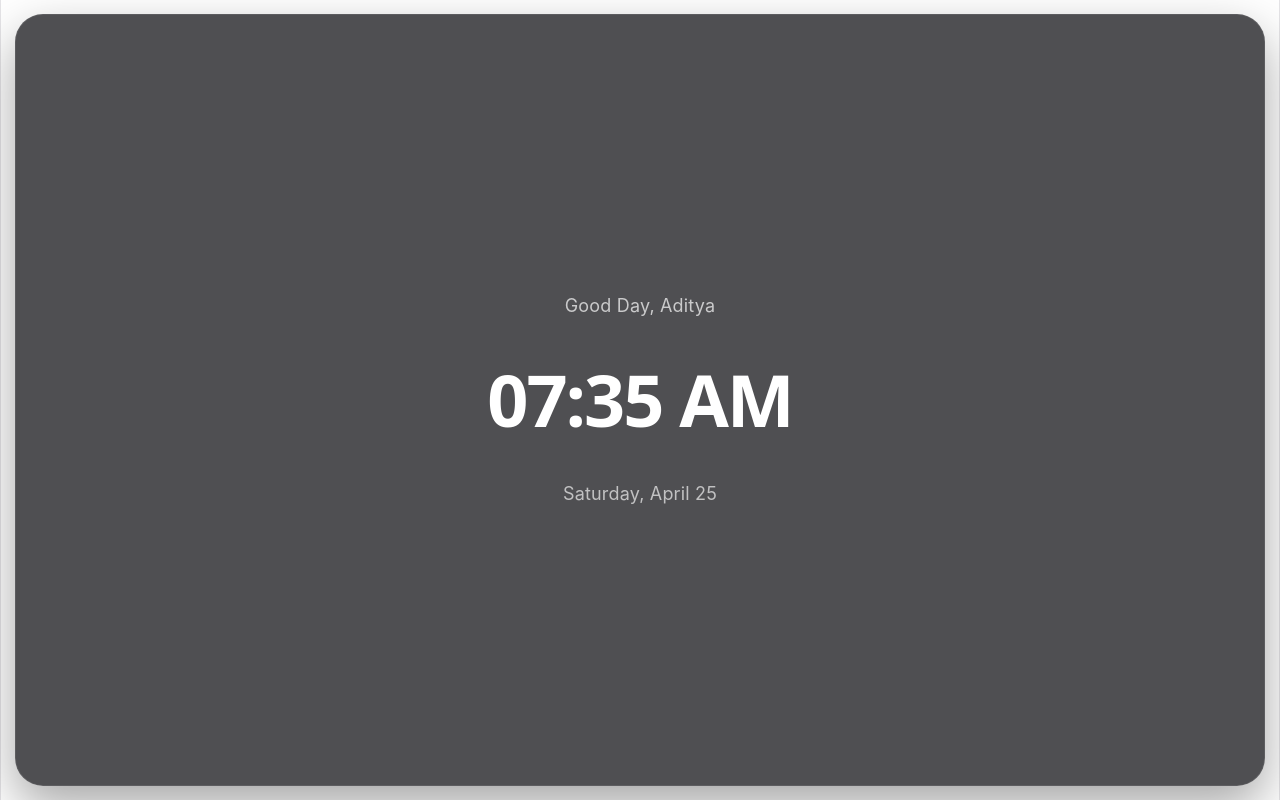
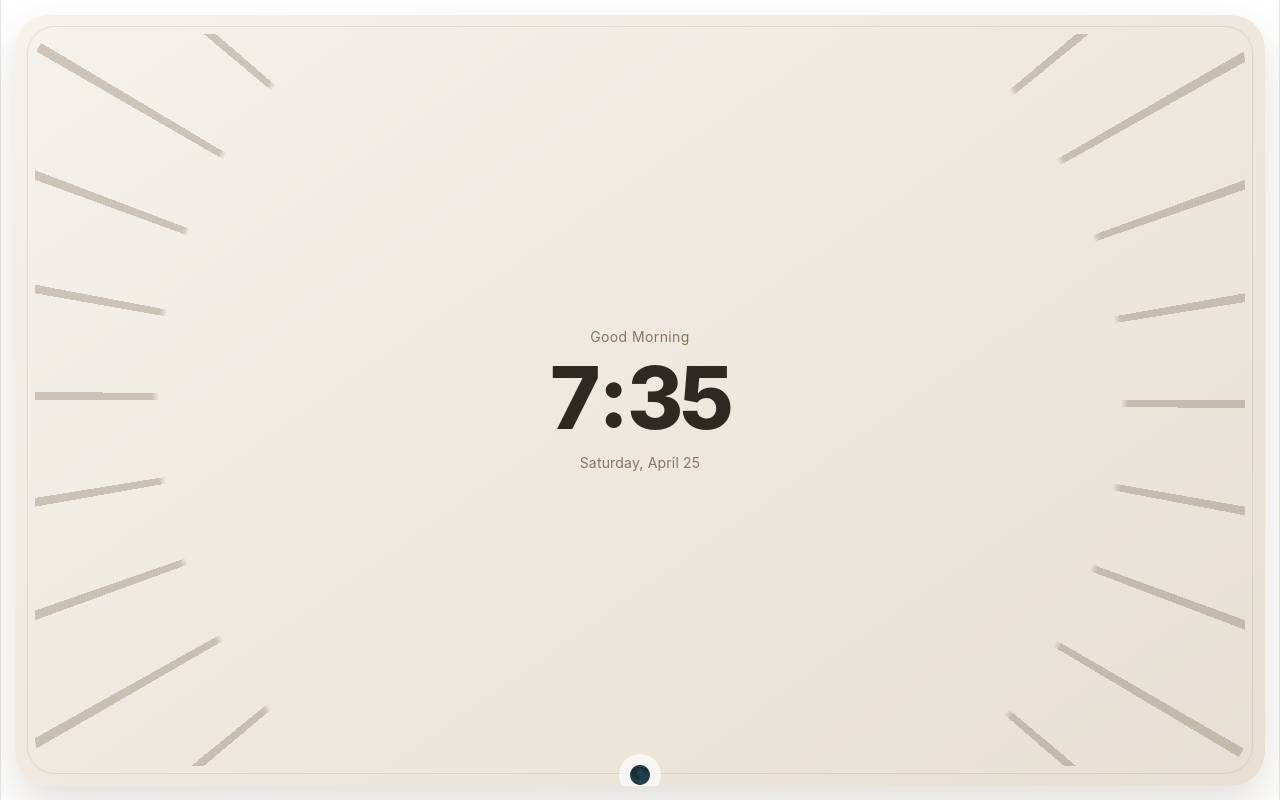
Before and after one commit to AdityaSharma-Git3207/Halo, a React (Vite) app: page / in a window 1280 px wide. Built offline with nearby package versions, Linux system fonts and the light colour scheme.

Commit message:
Build premium Halo clock widget with dual themes

```diff
--- a/src/App.css
+++ b/src/App.css
@@ -6,7 +6,7 @@
 
 body {
   background: transparent;
-  font-family: Inter, Segoe UI, sans-serif;
+  font-family: Inter, "Segoe UI", sans-serif;
   overflow: hidden;
 }
 
@@ -23,41 +23,165 @@ body {
   background: transparent;
 }
 
-.widget-card {
+.clock-widget {
   width: 100%;
   height: 100%;
-  border-radius: 28px;
-  padding: 28px;
-  background: rgba(20, 20, 25, 0.75);
-  backdrop-filter: blur(18px);
-  -webkit-backdrop-filter: blur(18px);
-  border: 1px solid rgba(255,255,255,0.08);
-  box-shadow: 0 20px 50px rgba(0,0,0,0.35);
-
+  border-radius: 34px;
+  position: relative;
   display: flex;
-  flex-direction: column;
+  align-items: center;
   justify-content: center;
+  overflow: hidden;
 
   -webkit-app-region: drag;
   user-select: none;
+  transition: all 0.35s ease;
+}
+
+/* THEME BUTTON */
+.theme-btn {
+  position: absolute;
+  bottom: -10px;
+  left: 50%;
+  transform: translateX(-50%);
+  width: 42px;
+  height: 42px;
+  border: none;
+  border-radius: 999px;
+  cursor: pointer;
+  font-size: 18px;
+  z-index: 8;
+
+  -webkit-app-region: no-drag;
+
+  display: flex;
+  align-items: center;
+  justify-content: center;
+}
+
+/* LIGHT THEME */
+.light .clock-widget {
+  background: linear-gradient(145deg, #f5f1eb, #e7dfd4);
+  box-shadow:
+    0 20px 45px rgba(70,55,40,0.16),
+    inset 0 1px 0 rgba(255,255,255,0.75);
+}
+
+.light .clock-widget::before {
+  content: "";
+  position: absolute;
+  inset: 12px;
+  border-radius: 28px;
+  border: 1px solid rgba(120,100,80,0.14);
+}
+
+.light .theme-btn {
+  background: rgba(255,255,255,0.65);
+}
+
+.light .ticks {
+  background:
+    repeating-conic-gradient(
+      from 0deg,
+      rgba(90,70,50,0.34) 0deg 0.8deg,
+      transparent 0.8deg 10deg
+    );
+}
+
+.light .greeting,
+.light .date {
+  color: #8b7560;
+}
+
+.light .hour,
+.light .minute,
+.light .colon {
+  color: #2f2924;
+}
+
+/* DARK THEME */
+.dark .clock-widget {
+  background: linear-gradient(145deg, #111214, #1a1c20);
+  box-shadow:
+    0 20px 50px rgba(0,0,0,0.45),
+    inset 0 1px 0 rgba(255,255,255,0.05);
+}
+
+.dark .clock-widget::before {
+  content: "";
+  position: absolute;
+  inset: 12px;
+  border-radius: 28px;
+  border: 1px solid rgba(255,255,255,0.06);
+}
+
+.dark .theme-btn {
+  background: rgba(255,255,255,0.08);
+}
+
+.dark .ticks {
+  background:
+    repeating-conic-gradient(
+      from 0deg,
+      rgba(255,255,255,0.22) 0deg 0.8deg,
+      transparent 0.8deg 10deg
+    );
+}
+
+.dark .greeting,
+.dark .date {
+  color: rgba(255,255,255,0.55);
+}
+
+.dark .hour,
+.dark .minute,
+.dark .colon {
+  color: #ffffff;
+}
+
+/* COMMON */
+.ticks {
+  position: absolute;
+  inset: 20px;
+  border-radius: 26px;
+  mask: radial-gradient(circle, transparent 68%, black 69%);
+  -webkit-mask: radial-gradient(circle, transparent 68%, black 69%);
+  opacity: 0.75;
+}
+
+.clock-center {
+  position: relative;
+  z-index: 2;
+  text-align: center;
 }
 
 .greeting {
-  color: rgba(255,255,255,0.7);
-  font-size: 18px;
-  margin-bottom: 12px;
+  font-size: 14px;
+  margin-bottom: 8px;
+  letter-spacing: 0.4px;
 }
 
-.clock {
-  color: white;
-  font-size: 72px;
-  font-weight: 700;
-  letter-spacing: -2px;
-  line-height: 1;
+.time-row {
+  display: flex;
+  align-items: baseline;
+  justify-content: center;
+  gap: 2px;
+}
+
+.hour,
+.minute,
+.colon {
+  font-size: 86px;
+  font-weight: 800;
+  line-height: 0.95;
+  letter-spacing: -4px;
+}
+
+.colon {
+  transform: translateY(-2px);
 }
 
 .date {
-  color: rgba(255,255,255,0.65);
-  font-size: 18px;
-  margin-top: 14px;
+  margin-top: 10px;
+  font-size: 14px;
 }
--- a/src/App.jsx
+++ b/src/App.jsx
@@ -3,6 +3,7 @@ import "./App.css";
 
 export default function App() {
   const [time, setTime] = useState(new Date());
+  const [theme, setTheme] = useState("light");
 
   useEffect(() => {
     const timer = setInterval(() => {
@@ -12,23 +13,45 @@ export default function App() {
     return () => clearInterval(timer);
   }, []);
 
-  const formattedTime = time.toLocaleTimeString([], {
-    hour: "2-digit",
-    minute: "2-digit",
-  });
+  const hour = time.getHours();
+  const minute = time.getMinutes().toString().padStart(2, "0");
+  const displayHour = ((hour + 11) % 12 + 1);
 
-  const formattedDate = time.toLocaleDateString([], {
-    weekday: "long",
-    month: "long",
-    day: "numeric",
-  });
+  const greeting =
+    hour < 12 ? "Good Morning" :
+    hour < 18 ? "Good Afternoon" :
+    "Good Evening";
+
+  const toggleTheme = () => {
+    setTheme((prev) => (prev === "light" ? "dark" : "light"));
+  };
 
   return (
-    <div className="halo-container">
-      <div className="widget-card">
-        <p className="greeting">Good Day, Aditya</p>
-        <h1 className="clock">{formattedTime}</h1>
-        <p className="date">{formattedDate}</p>
+    <div className={`halo-container ${theme}`}>
+      <div className="clock-widget">
+        <button className="theme-btn" onClick={toggleTheme}>
+          {theme === "light" ? "🌑" : "☀️"}
+        </button>
+
+        <div className="ticks"></div>
+
+        <div className="clock-center">
+          <p className="greeting">{greeting}</p>
+
+          <div className="time-row">
+            <span className="hour">{displayHour}</span>
+            <span className="colon">:</span>
+            <span className="minute">{minute}</span>
+          </div>
+
+          <p className="date">
+            {time.toLocaleDateString([], {
+              weekday: "long",
+              month: "long",
+              day: "numeric",
+            })}
+          </p>
+        </div>
       </div>
     </div>
   );
```
